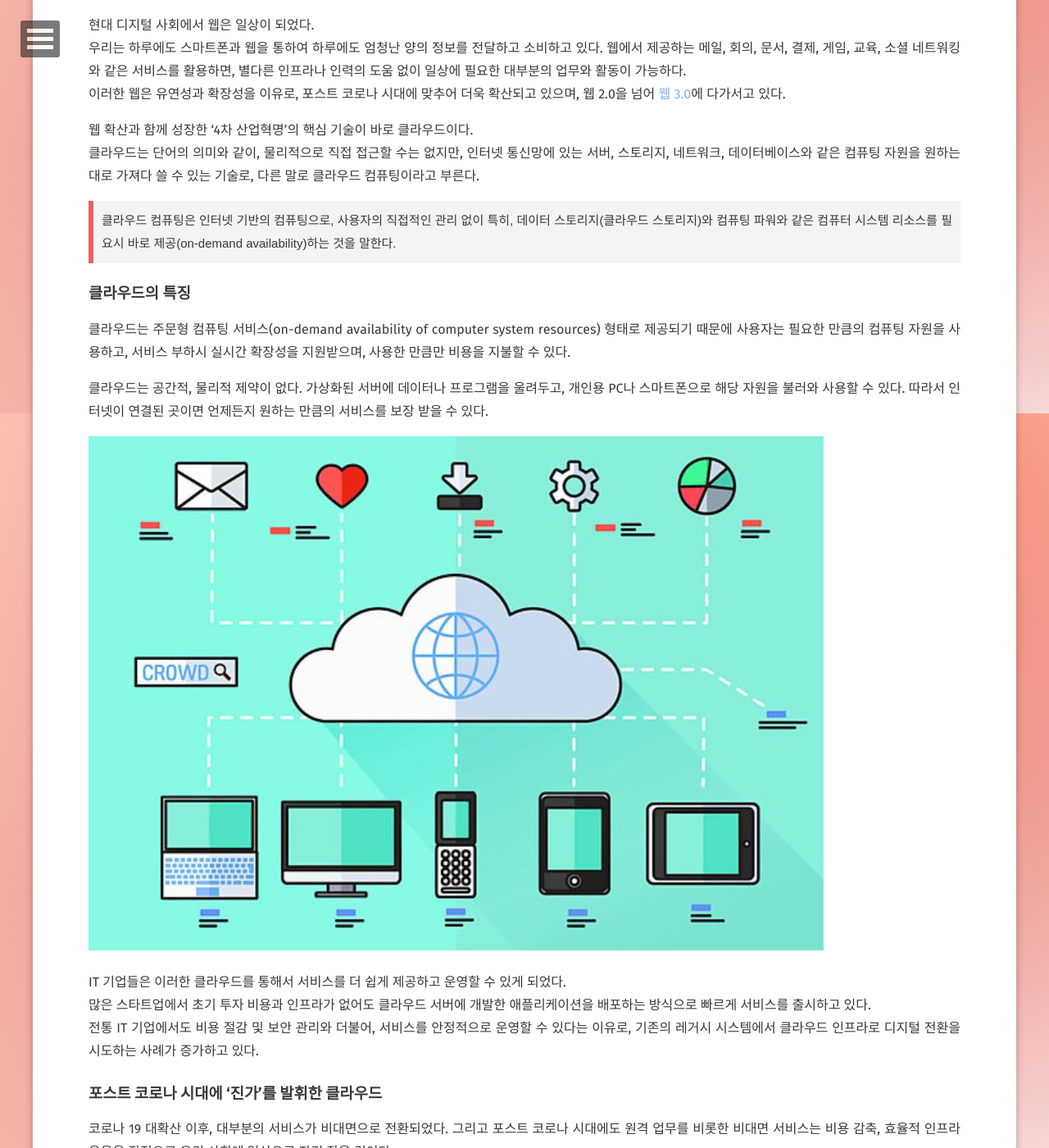
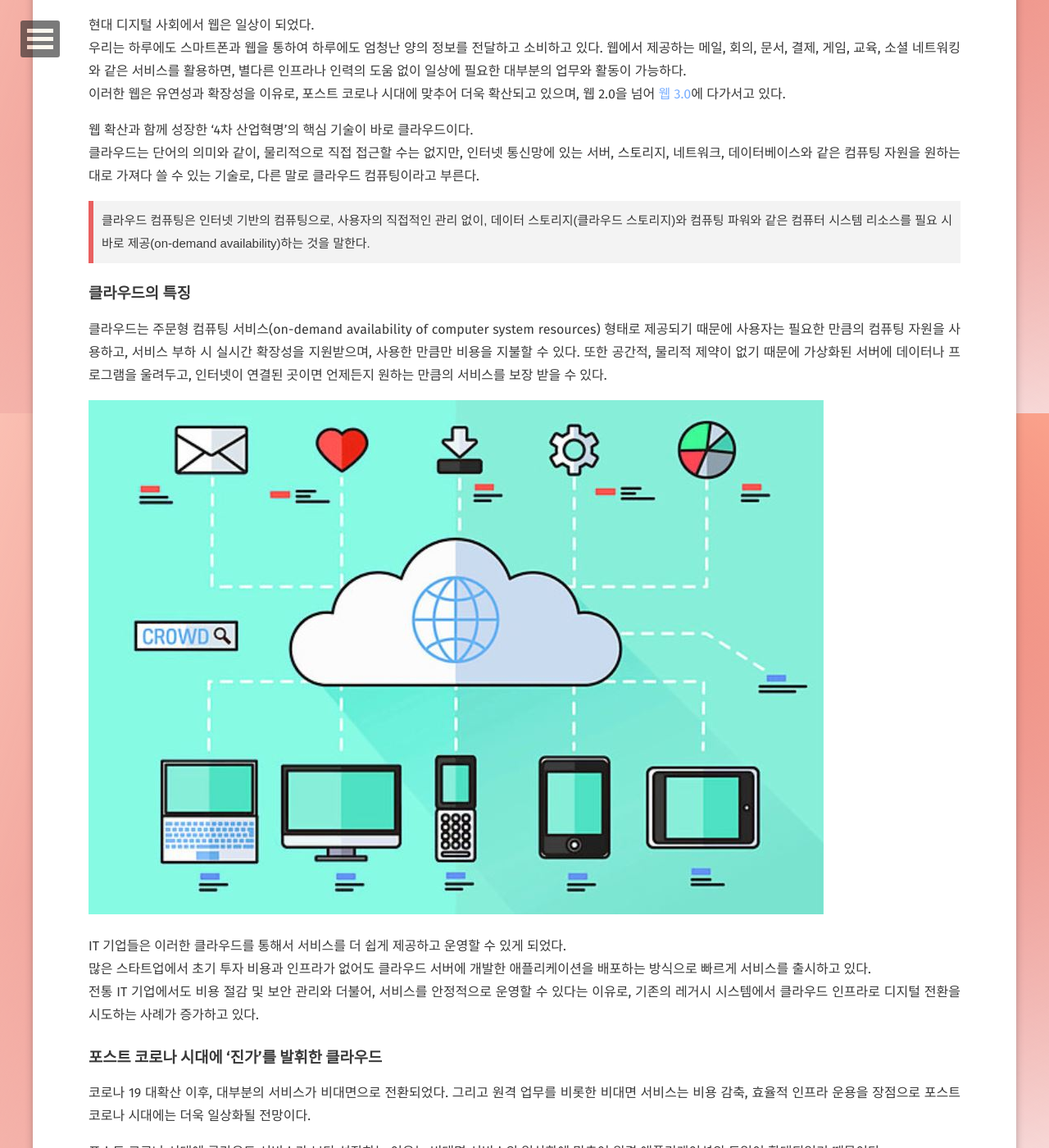
Before and after one commit to dora-author/dora-author.github.io, a Jekyll site: the page built from _posts/tech/2022-09-01-cloud-tw.md, in a window 1280 px wide and 1400 px high, scrolled down 396 px. Shown: the whole window at 82% size. Built offline with Jekyll 4.4.1, drawn with Linux system fonts in a browser that asks for light colours; some web fonts are replaced; comment, search, counter and statistics services are not loaded; some of the changed text lies outside the part shown.

Commit message:
Update 2022-09-01-cloud-tw.md

```diff
--- a/_posts/tech/2022-09-01-cloud-tw.md
+++ b/_posts/tech/2022-09-01-cloud-tw.md
@@ -21,13 +21,12 @@ comments: true
 클라우드는 단어의 의미와 같이, 물리적으로 직접 접근할 수는 없지만, 인터넷 통신망에 있는 서버, 스토리지, 네트워크, 데이터베이스와 같은 컴퓨팅 자원을 원하는 대로 가져다 쓸 수 있는 기술로, 다른 말로 클라우드 컴퓨팅이라고 부른다. <br>
 
 <div class="highlight2">
-클라우드 컴퓨팅은 인터넷 기반의 컴퓨팅으로, 사용자의 직접적인 관리 없이 특히, 데이터 스토리지(클라우드 스토리지)와 컴퓨팅 파워와 같은 컴퓨터 시스템 리소스를 필요시 바로 제공(on-demand availability)하는 것을 말한다. <br>
+클라우드 컴퓨팅은 인터넷 기반의 컴퓨팅으로, 사용자의 직접적인 관리 없이, 데이터 스토리지(클라우드 스토리지)와 컴퓨팅 파워와 같은 컴퓨터 시스템 리소스를 필요 시 바로 제공(on-demand availability)하는 것을 말한다. <br>
 </div>
 
 ### 클라우드의  특징
-클라우드는 주문형 컴퓨팅 서비스(on-demand availability of computer system resources) 형태로 제공되기 때문에 사용자는 필요한 만큼의 컴퓨팅 자원을 사용하고, 서비스 부하시 실시간 확장성을 지원받으며, 사용한 만큼만 비용을 지불할 수 있다.
-
-클라우드는 공간적, 물리적 제약이 없다. 가상화된 서버에 데이터나 프로그램을 울려두고, 개인용 PC나 스마트폰으로 해당 자원을 불러와 사용할 수 있다. 따라서 인터넷이 연결된 곳이면 언제든지 원하는 만큼의 서비스를 보장 받을 수 있다.
+클라우드는 주문형 컴퓨팅 서비스(on-demand availability of computer system resources) 형태로 제공되기 때문에 사용자는 필요한 만큼의 컴퓨팅 자원을 사용하고, 서비스 부하 시 실시간 확장성을 지원받으며, 사용한 만큼만 비용을 지불할 수 있다.
+또한 공간적, 물리적 제약이 없기 때문에 가상화된 서버에 데이터나 프로그램을 울려두고, 인터넷이 연결된 곳이면 언제든지 원하는 만큼의 서비스를 보장 받을 수 있다.
 
 ![web cloud](/img/tech/cloud-tw.jpg)
 
@@ -37,16 +36,16 @@ IT 기업들은 이러한 클라우드를 통해서 서비스를 더 쉽게 제
 
 ### 포스트 코로나 시대에 ‘진가’를 발휘한 클라우드
 코로나 19 대확산 이후, 대부분의 서비스가 비대면으로 전환되었다.
-그리고 포스트 코로나 시대에도 원격 업무를 비롯한 비대면 서비스는 비용 감축, 효율적 인프라 운용을 장점으로 우리 사회에 일상으로 자리 잡을 것이다.
+그리고 원격 업무를 비롯한 비대면 서비스는 비용 감축, 효율적 인프라 운용을 장점으로 포스트 코로나 시대에는 더욱 일상화될 전망이다.
 
-포스트 코로나 시대에 클라우드 서비스가 보다 성장하는 이유는 비대면 서비스의 일상화에에 맞추 어원격 애플리케이션의 도입이 확대되었기 때문이다. <br>
+포스트 코로나 시대에 클라우드 서비스가 보다 성장하는 이유는 비대면 서비스의 일상화에 맞추어 원격 애플리케이션의 도입이 확대되었기 때문이다. <br>
 클라우드는 원격 애플리케이션 사용에 대하여 급증한 트래픽을 소화할 수 있는 네트워크 인프라와 IT 자원을 제공하기 때문에 클라우드 기반에서는 다양한 환경과 요구사항에 맞추어 안정적인 서비스를 운영하고 확대할 수 있다.<br>
 앞으로 원격 애플리케이션을 통한 비대면 활동만으로 우리 사회를 돌아가게 하는 데에 있어, 클라우드는 윤활제와 같은 역할을 할 것이다.
 
 포스트 코로나 시대에 맞추어, 인터넷 망과 모바일 기기만 있으면 클라우드 기반에서 연결된 모든 것을 처리할 수 있는 디지털 노마드 시대가 곧 도래할 것이라고 본다.
 
 ## 클라우드 분야에서 테크니컬 라이팅의 중요성
-‘ICT 융합’을 필두로, 새로운 기술이 빠르개 생겨나고 변화하는 4차산업혁명 시대에는 각 분야간의 기술과 정보를 연결하는 B2B 테크니컬 라이팅이 중요해지고 있다.
+‘ICT 융합’을 필두로, 새로운 기술이 빠르개 생겨나고 변화하는 4차 산업혁명 시대에는 각 분야간의 기술과 정보를 연결하는 B2B 테크니컬 라이팅이 중요해지고 있다.
 특히, 4차 산업 혁명의 핵심 기술로 손꼽히는 클라우드 분야에서는 B2B 테크니컬 라이팅의 중요성이 보다 강조될 것이다.
 
 ### “비대면 업무 환경에서 효과적인 커뮤니케이션으로 작용”
```
